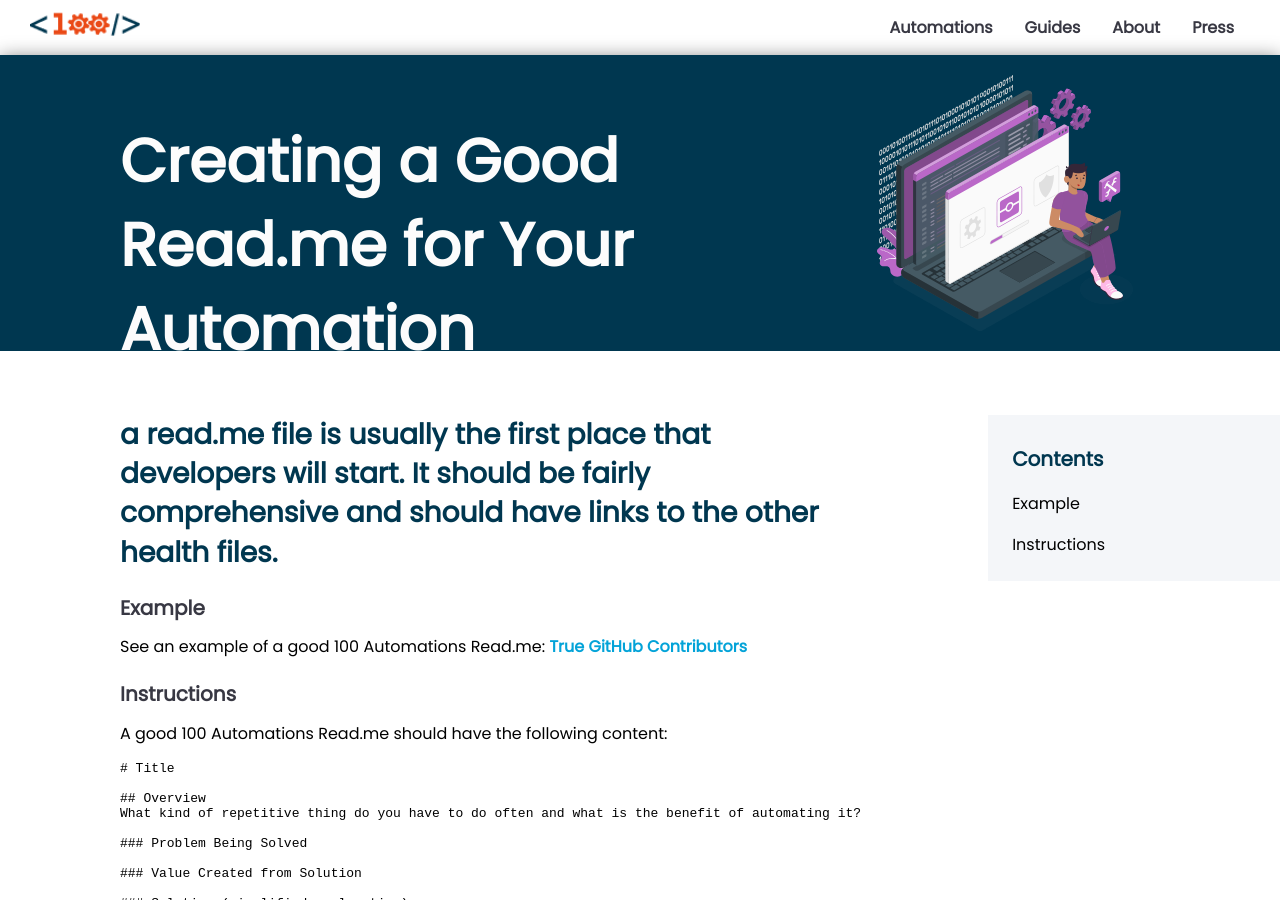
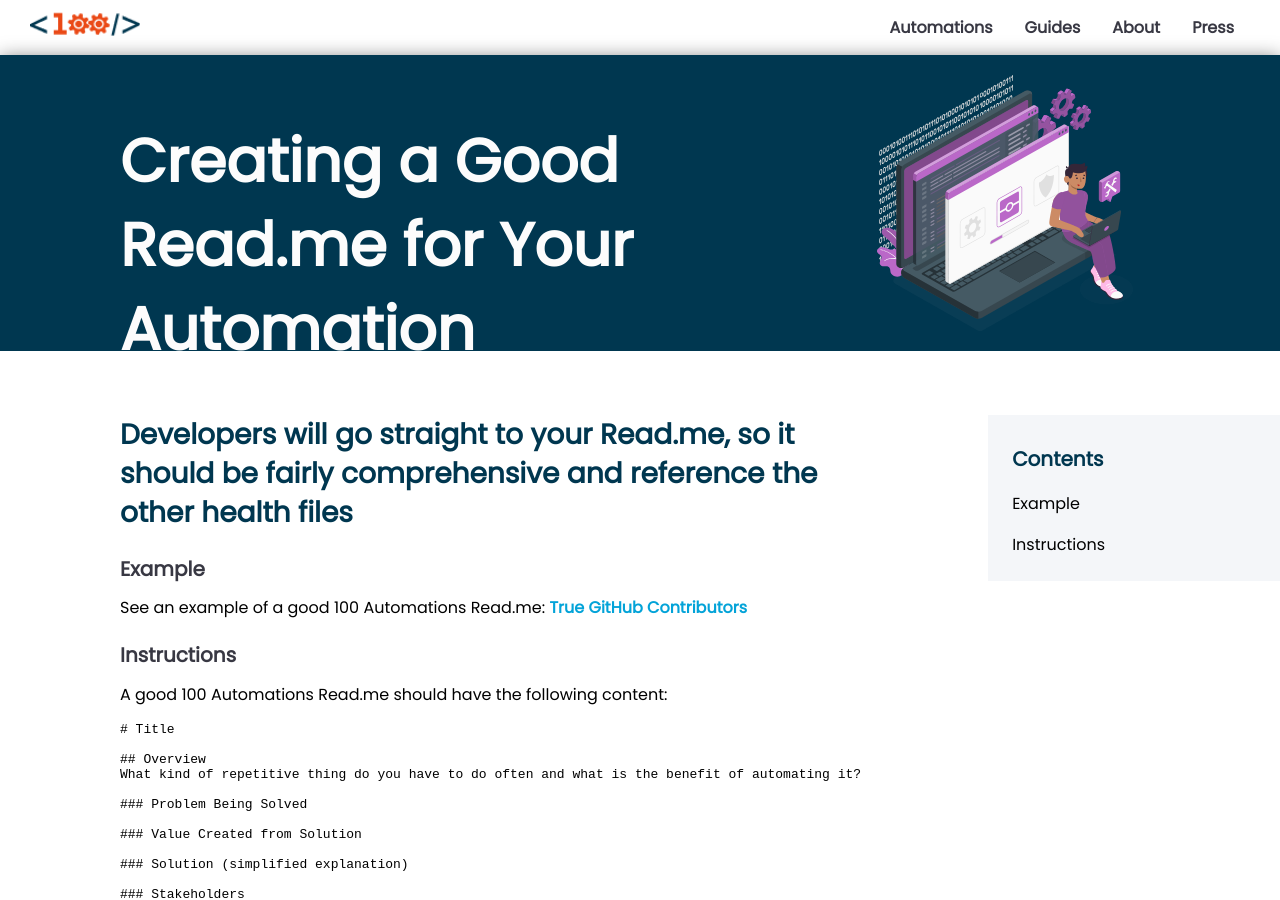
Before and after one commit to 100Automations/Website, a Jekyll site: the page built from _guides/creating-good-readmes-for-automations.md, in a window 1280 px wide and 900 px high. Built offline with Jekyll 4.4.1, drawn with Linux system fonts in a browser that asks for light colours.

Commit message:
edited description for style, length
old description: a read.me file is usually the first place that developers will start.  It should be fairly comprehensive and should have links to the other health files.

```diff
--- a/_guides/creating-good-readmes-for-automations.md
+++ b/_guides/creating-good-readmes-for-automations.md
@@ -1,6 +1,6 @@
 ---
 title: Creating a Good Read.me for Your Automation
-description: a read.me file is usually the first place that developers will start.  It should be fairly comprehensive and should have links to the other health files.
+description: Developers will go straight to your Read.me, so it should be fairly comprehensive and reference the other health files
 status: active
 display: true
 category: 3
```
